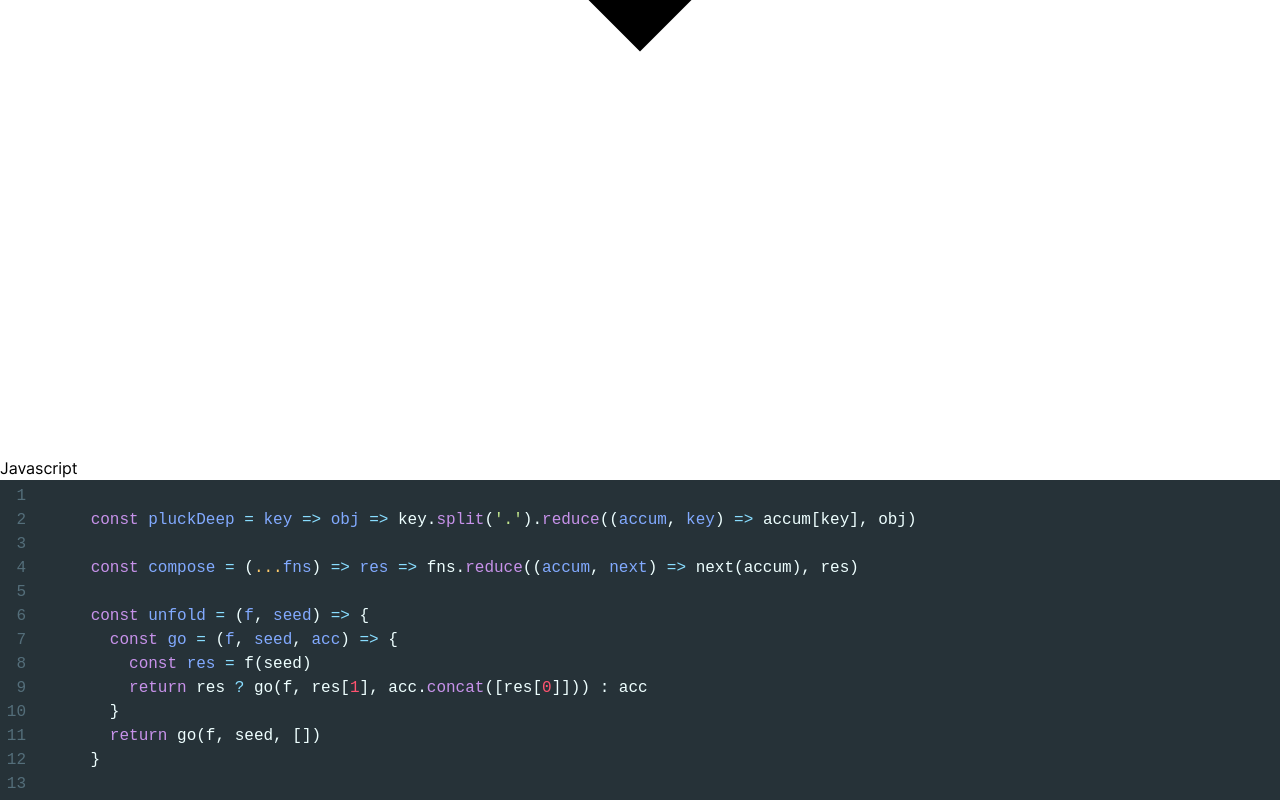
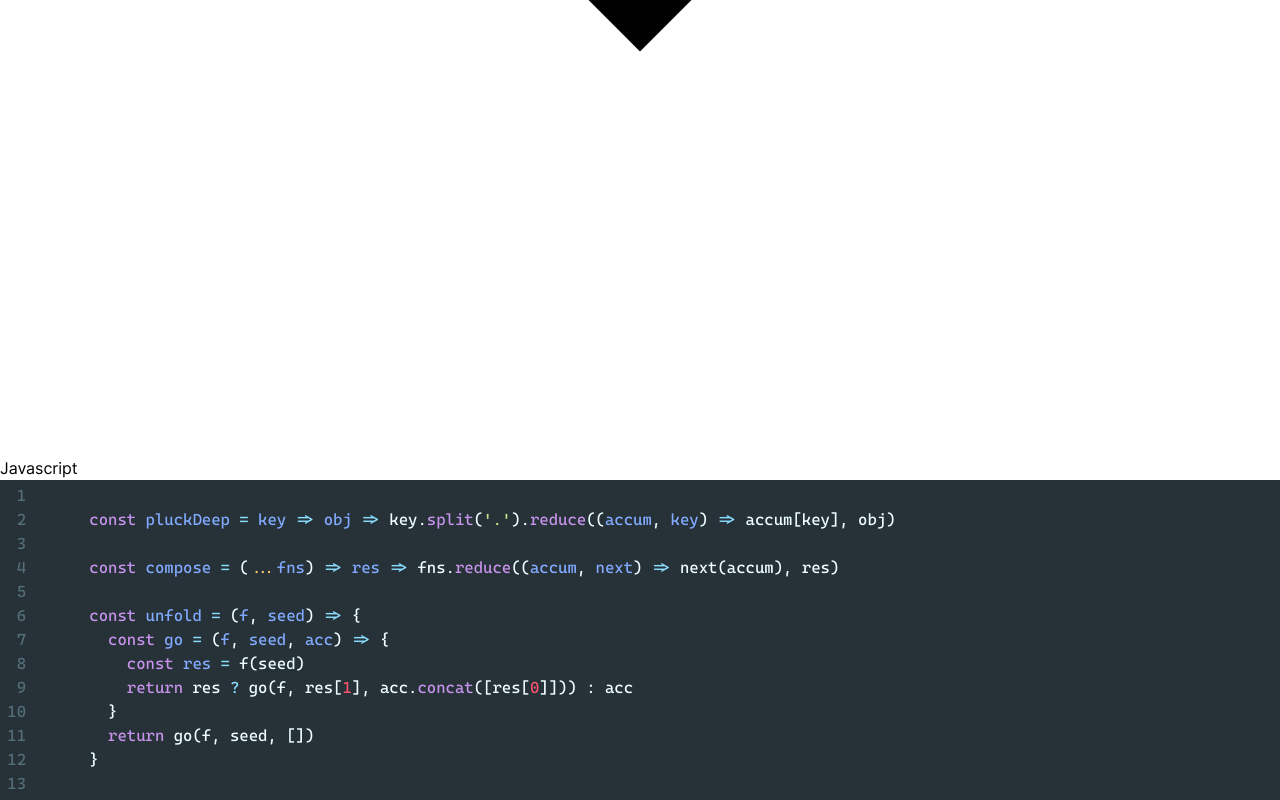
Before and after one commit to abeidahmed/stylish-vscode, a Next.js app: page / in a window 1280 px wide. Shown: the part 9983-10783 px from the top of the page. Built offline with nearby package versions, Linux system fonts and the light colour scheme; what @tailwindcss/ui would draw is missing.

Commit message:
add fira-code and cascadia-code font

```diff
--- a/lib/code-display.js
+++ b/lib/code-display.js
@@ -5,7 +5,7 @@ import { Controlled as CodeMirror } from 'react-codemirror2';
 
 export default function CodeDisplay() {
   const router = useRouter();
-  const { lang, theme } = router.query;
+  const { lang, theme, font } = router.query;
 
   const [content, setContent] = useState('');
 
@@ -28,6 +28,7 @@ export default function CodeDisplay() {
 
   return (
     <CodeMirror
+      className={`${font ? font : 'cascadia-code'}`}
       value={content}
       options={{
         mode: lang || 'javascript',
--- a/styles/font.css
+++ b/styles/font.css
@@ -13,3 +13,28 @@
   font-style: normal;
   font-display: block;
 }
+
+/* Display fonts */
+@font-face {
+  font-family: 'CascadiaCode';
+  src: url('/fonts/CascadiaCode-Regular.woff2') format('woff2');
+  font-weight: 400;
+  font-style: normal;
+  font-display: block;
+}
+
+.cascadia-code {
+  font-family: 'CascadiaCode';
+}
+
+@font-face {
+  font-family: 'FiraCode';
+  src: url('/fonts/FiraCode-Regular.woff') format('woff');
+  font-weight: 400;
+  font-style: normal;
+  font-display: block;
+}
+
+.fira-code {
+  font-family: 'FiraCode';
+}
--- a/styles/index.css
+++ b/styles/index.css
@@ -23,6 +23,7 @@
 .CodeMirror {
   font-size: 16px;
   height: auto !important;
+  font-family: inherit !important;
 }
 
 @import 'tailwindcss/utilities';
```
Also changed, not shown: public/fonts/CascadiaCode-Regular.woff2 (added), public/fonts/FiraCode-Regular.woff (added).
